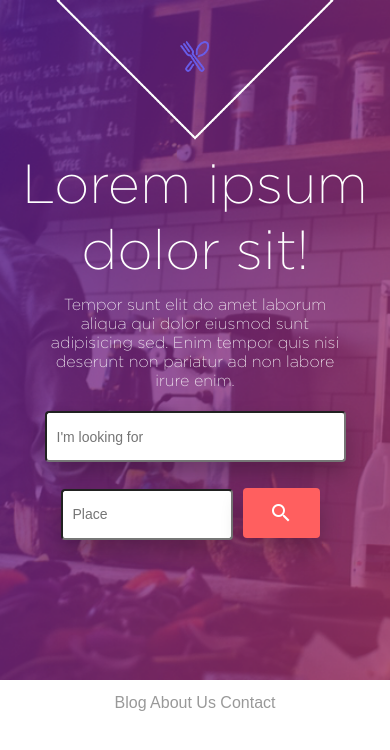
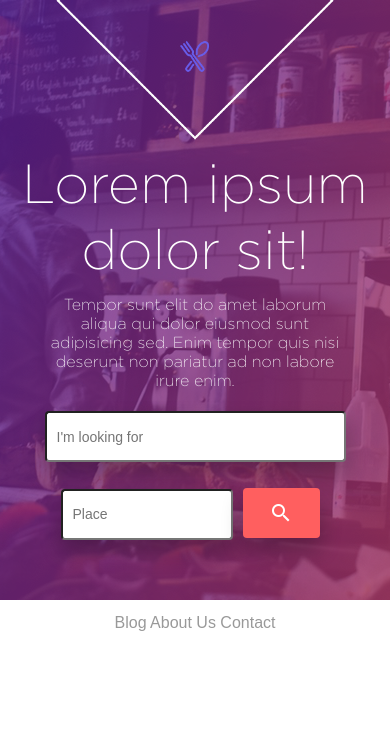
Before and after one commit to Dylanlj/foursquare-hipo-app, a React (Create React App) app: page / in a window 390 px wide. Shown: the top 750 px of the page. Built offline with nearby package versions, Linux system fonts and the light colour scheme.

Commit message:
background for display is now fixed

```diff
--- a/src/css-styles/index.css
+++ b/src/css-styles/index.css
@@ -349,8 +349,6 @@ body {
   color: #ffffff; }
 
 @keyframes noAnimation {}@media screen and (max-width: 845px) {
-  .background {
-    height: 680px; }
   .error-message {
     position: static;
     margin-top: 15px;
--- a/src/styles/_header.scss
+++ b/src/styles/_header.scss
@@ -162,9 +162,6 @@
 
 @media screen and (max-width: 845px) {
 
-  .background {
-    height: 680px;
-  }
   .error-message {
     position: static;
     margin-top: 15px;
```
